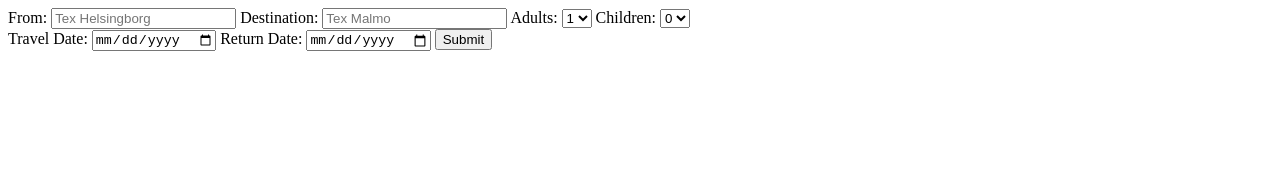
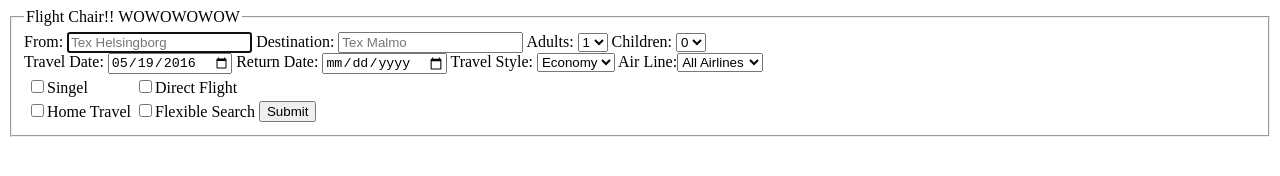
Before and after one commit to StureTh/HTML5, a plain HTML site: page Lab01HTML/FlygstolenDemo/pages/form.html in a window 1280 px wide. Drawn offline with Linux system fonts and the light colour scheme.

Commit message:
Added javascript to flygstolen.se

```diff
--- a/Lab01HTML/FlygstolenDemo/pages/form.html
+++ b/Lab01HTML/FlygstolenDemo/pages/form.html
@@ -3,10 +3,14 @@
 <head>
     <title></title>
     <meta charset="utf-8" />
+
+    <script type="text/javascript" src="../scripts/PrintDate.js"></script>
 </head>
-<body>
+<body onload="printdate()">
+    <fieldset>
+        <legend>Flight Chair!! WOWOWOWOW</legend>
         <form>
-        From: <input type="text" name="from" required placeholder="Tex Helsingborg" />
+            From: <input type="text" name="from" required placeholder="Tex Helsingborg" autofocus />
             Destination: <input type="text" name="destination" required placeholder="Tex Malmo" />
             Adults: <select name="adults">
                 <option value="1">1</option>
@@ -34,11 +38,49 @@
 
             </select>
             <br />
-       Travel Date: <input type="date" name="traveldate" />
+            Travel Date: <input id="writedate" type="date" name="traveldate" />
             Return Date: <input type="date" name="returndate" />
+            Travel Style: <select name="travelstyle">
+                <option value="economy">Economy</option>
+                <option value="buisness">Buisness</option>
+                <option value="premium">Premium</option>
+            </select>
+            Air Line:<select name="airline">
+                <option value="allairlines">All Airlines</option>
+                <optgroup label="alliance">
+                    <option value="lol1">Lol1</option>
+                    <option value="lol2">Lol2</option>
+                    <option value="lol3">Lol3</option>
 
-        <input type="submit" />
+                </optgroup>
+                <optgroup label="airlines">
+                    <option value="airline1">AirLine1</option>
+                    <option value="airline2">AirLine2</option>
+                    <option value="airline3">AirLine3</option>
+                    <option value="airlne4">AirLine4</option>
+                    <option value="airline5">Airline5</option>
 
+
+                </optgroup>
+            </select>
+
+
+            <table>
+                <tr>
+                    <td><input type="checkbox" name="singel" />Singel</td>
+                    <td><input type="checkbox" name="directflight" />Direct Flight</td>
+
+                </tr>
+                <tr>
+                    <td><input type="checkbox" name="hometravel" />Home Travel</td>
+                    <td><input type="checkbox" name="flexiblesearch" />Flexible Search</td>
+                    <td><input type="submit" /></td>
+
+
+                </tr>
+            </table>
         </form>
+    </fieldset>
+
 </body>
 </html>
--- /dev/null
+++ b/Lab01HTML/FlygstolenDemo/scripts/PrintDate.js
@@ -0,0 +1,8 @@
+function printdate() {
+    var dd = new Date().getDate();
+    var mm = new Date().getMonth() + 1;
+    var yyy = new Date().getFullYear();
+
+    document.getElementById('writedate').value = yyy + '-0' + mm + '-' + dd;
+
+}
```
Also changed, not shown: 2 other files. Lines whose indentation alone changed are shown as unchanged.
